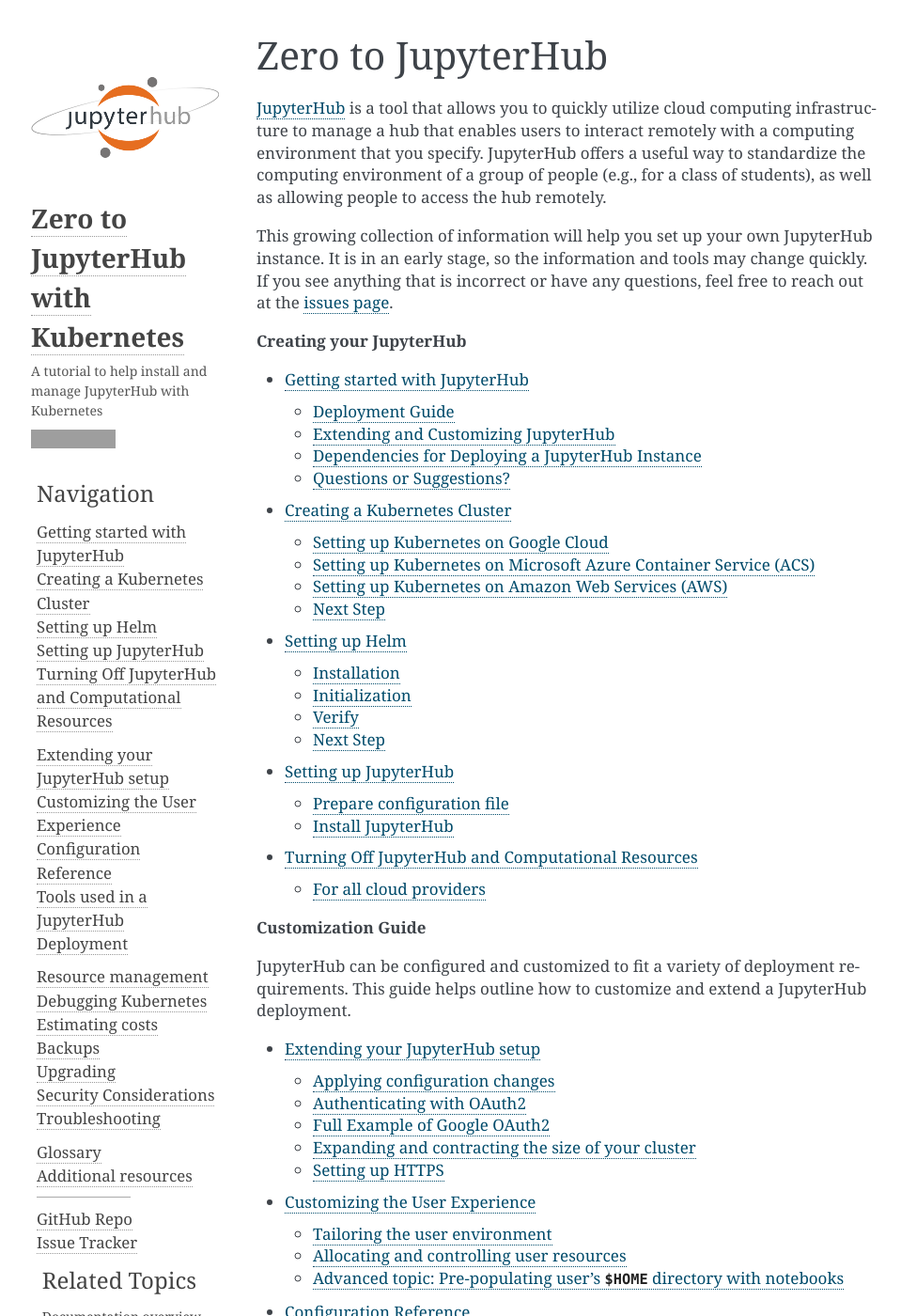
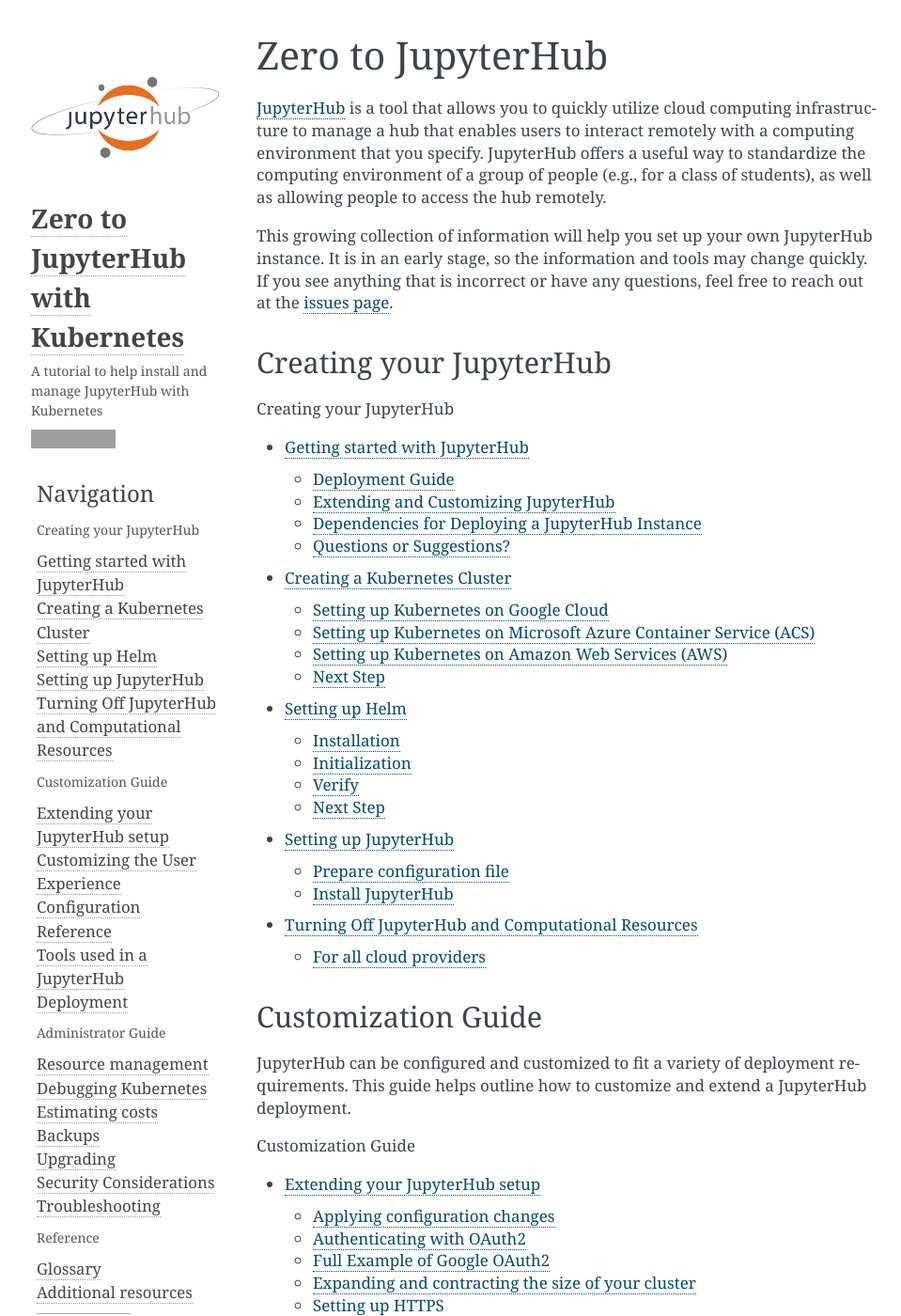
Before and after one commit to jupyterhub/zero-to-jupyterhub-k8s, a Sphinx documentation site: the page built from doc/source/index.rst, in a window 1280 px wide and 1400 px high. Shown: the whole window at 94% size, without its empty margins (147-1106 px from the left). Built offline with Sphinx 7.4.7, drawn with Linux system fonts in a browser that asks for light colours; some of the changed text lies outside the part shown; grey boxes are pictures that could not be loaded.

Commit message:
Add captions to toctrees

```diff
--- a/doc/source/index.rst
+++ b/doc/source/index.rst
@@ -15,10 +15,12 @@
 
 .. _creating-your-jupyterhub:
 
-**Creating your JupyterHub**
+Creating your JupyterHub
+------------------------
 
 .. toctree::
    :maxdepth: 2
+   :caption: Creating your JupyterHub
 
    getting-started
    create-k8s-cluster
@@ -26,7 +28,10 @@
    setup-jupyterhub
    turn-off
 
-**Customization Guide**
+.. _customization-guide:
+
+Customization Guide
+-------------------
 
 JupyterHub can be configured and customized to fit a variety of deployment
 requirements. This guide helps outline how to customize and extend a
@@ -34,20 +39,24 @@
 
 .. toctree::
    :maxdepth: 2
+   :caption: Customization Guide
 
    extending-jupyterhub
    user-experience
    reference
    tools
 
+.. _administrator-guide:
 
-**Administrator Guide**
+Administrator Guide
+-------------------
 
 This section provides information on managing and maintaining a staging or
 production deployment of JupyterHub.
 
 .. toctree::
    :maxdepth: 2
+   :caption: Administrator Guide
 
    resource-mgmt
    debug
@@ -57,16 +66,21 @@
    security-considerations
    troubleshooting
 
-**Reference**
+.. _reference:
+
+Reference
+---------
 
 .. toctree::
    :maxdepth: 2
+   :caption: Reference
 
    glossary
    additional-resources
 
 
-**Institutional support**
+Institutional support
+---------------------
 
 This guide and the `associated helm chart <https://github.com/jupyterhub/helm-chart>`_
 would not be possible without the amazing institutional support from the following
```
